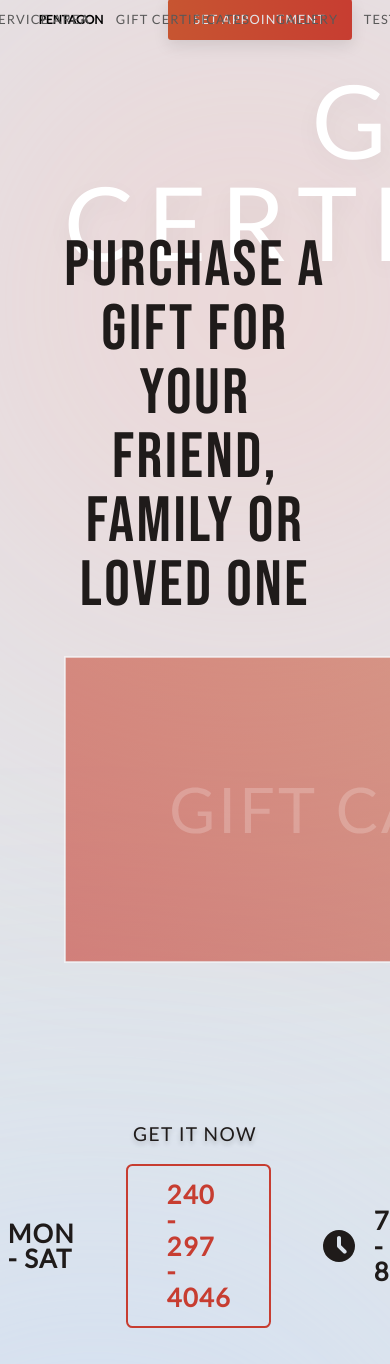
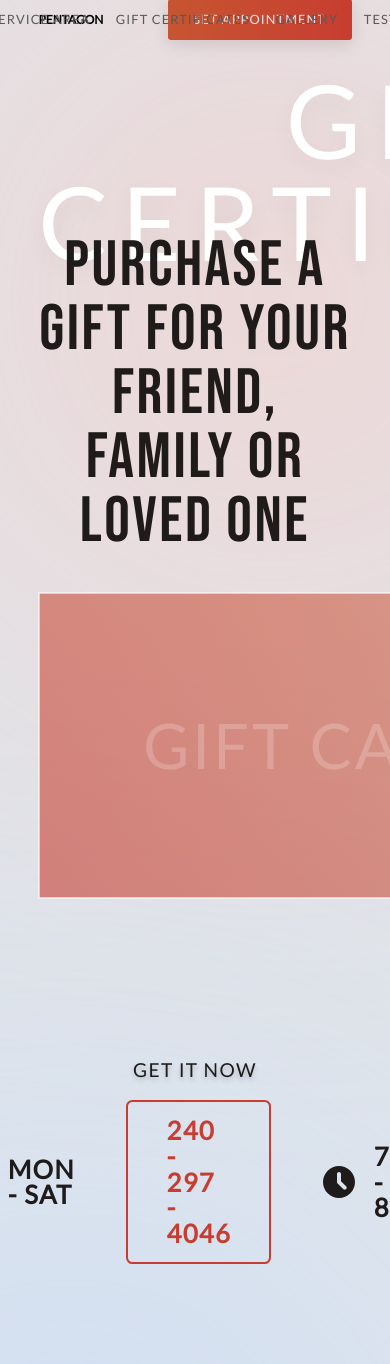
Before and after one commit to Sohail0707/pentagon_detailing, a PHP site: page /gift_certificate.html in a window 390 px wide. Shown: the part 27-1391 px from the top of the page. Run offline with PHP 8.4, Linux system fonts and the light colour scheme.

Commit message:
gift certificate responsive

```diff
--- a/css/gift_certificate_query.css
+++ b/css/gift_certificate_query.css
@@ -15,3 +15,9 @@
     font-size: 50%;
   }
 }
+
+@media (max-width: 75em) {
+  .section_gift_certificate {
+    padding: 12rem 4.8rem;
+  }
+}
--- a/css/set_appointment_query.css
+++ b/css/set_appointment_query.css
@@ -15,3 +15,9 @@
     font-size: 50%;
   }
 }
+
+@media (max-width: 75em) {
+  .section_set_appoinement {
+    padding: 12rem 4.8rem;
+  }
+}
```
